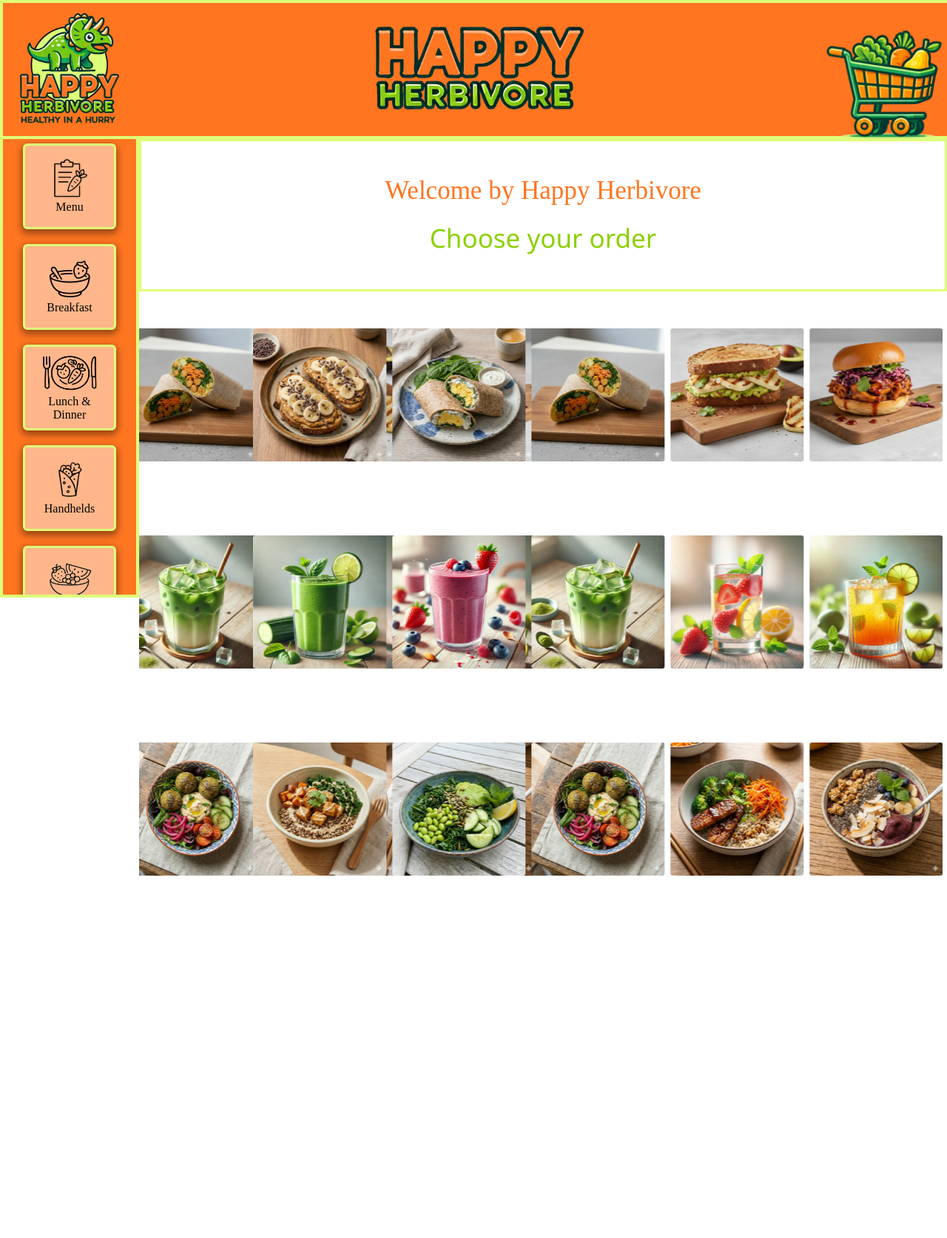
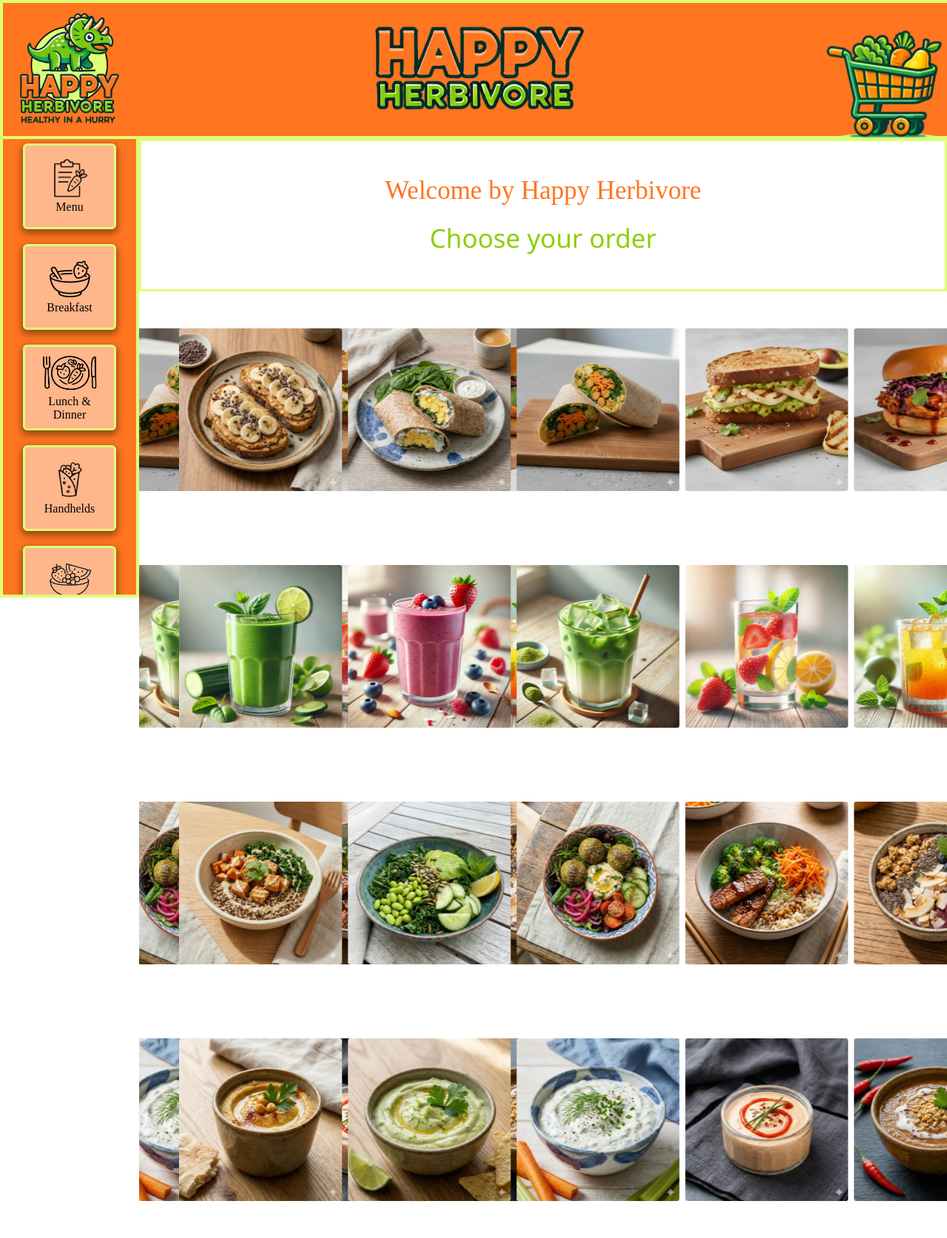
Before and after one commit to RidouanRashid/7.1-Module-Kiosk-2026-Han-Tianzi, a PHP site: page /kies-order-begin.php in a window 1280 px wide. Shown: the whole page at 74% size. Before the commit the page ends 1184 px from the top, so only its background shows below. Run offline with PHP 8.4, Linux system fonts and the light colour scheme; some libraries are stand-ins or nearby versions; some web fonts are replaced.

Commit message:
een extra slideshow

```diff
--- a/kies-order-begin.php
+++ b/kies-order-begin.php
@@ -66,6 +66,23 @@
                         <div class="kaart"><img src="assets/menu/Breakfast/breakfast1.png" alt="Morning Boost Açaí Bowl (VG)"></div>
                     </div>
                 </div>
+
+                <div class="slideshow-box">
+                    <div class="slideshow-groep">
+                        <div class="kaart"><img src="assets/menu/Signature-Dips/dip1.png" alt="Classic Hummus (VG)"></div>
+                        <div class="kaart"><img src="assets/menu/Signature-Dips/dip2.png" alt="Avocado Lime Crema (VG)"></div>
+                        <div class="kaart"><img src="assets/menu/Signature-Dips/dip3.png" alt="Greek Yogurt Ranch (V)"></div>
+                        <div class="kaart"><img src="assets/menu/Signature-Dips/dip4.png" alt="Spicy Sriracha Mayo (VG)"></div>
+                        <div class="kaart"><img src="assets/menu/Signature-Dips/dip5.png" alt="Peanut Satay Sauce (VG)"></div>
+                    </div>
+                    <div aria-hidden class="slideshow-groep">
+                        <div class="kaart"><img src="assets/menu/Signature-Dips/dip1.png" alt="Classic Hummus (VG)"></div>
+                        <div class="kaart"><img src="assets/menu/Signature-Dips/dip2.png" alt="Avocado Lime Crema (VG)"></div>
+                        <div class="kaart"><img src="assets/menu/Signature-Dips/dip3.png" alt="Greek Yogurt Ranch (V)"></div>
+                        <div class="kaart"><img src="assets/menu/Signature-Dips/dip4.png" alt="Spicy Sriracha Mayo (VG)"></div>
+                        <div class="kaart"><img src="assets/menu/Signature-Dips/dip5.png" alt="Peanut Satay Sauce (VG)"></div>
+                    </div>
+                </div>
             </div>
         </div>
     </div>
--- a/style.css
+++ b/style.css
@@ -183,8 +183,8 @@
 }
 
 .kaart {
-	flex: 0 0 180px;
-	height: 180px;
+	flex: 0 0 220px;
+	height: 220px;
 	padding: 0;
 	border-radius: .2em;
 	overflow: hidden;
```
